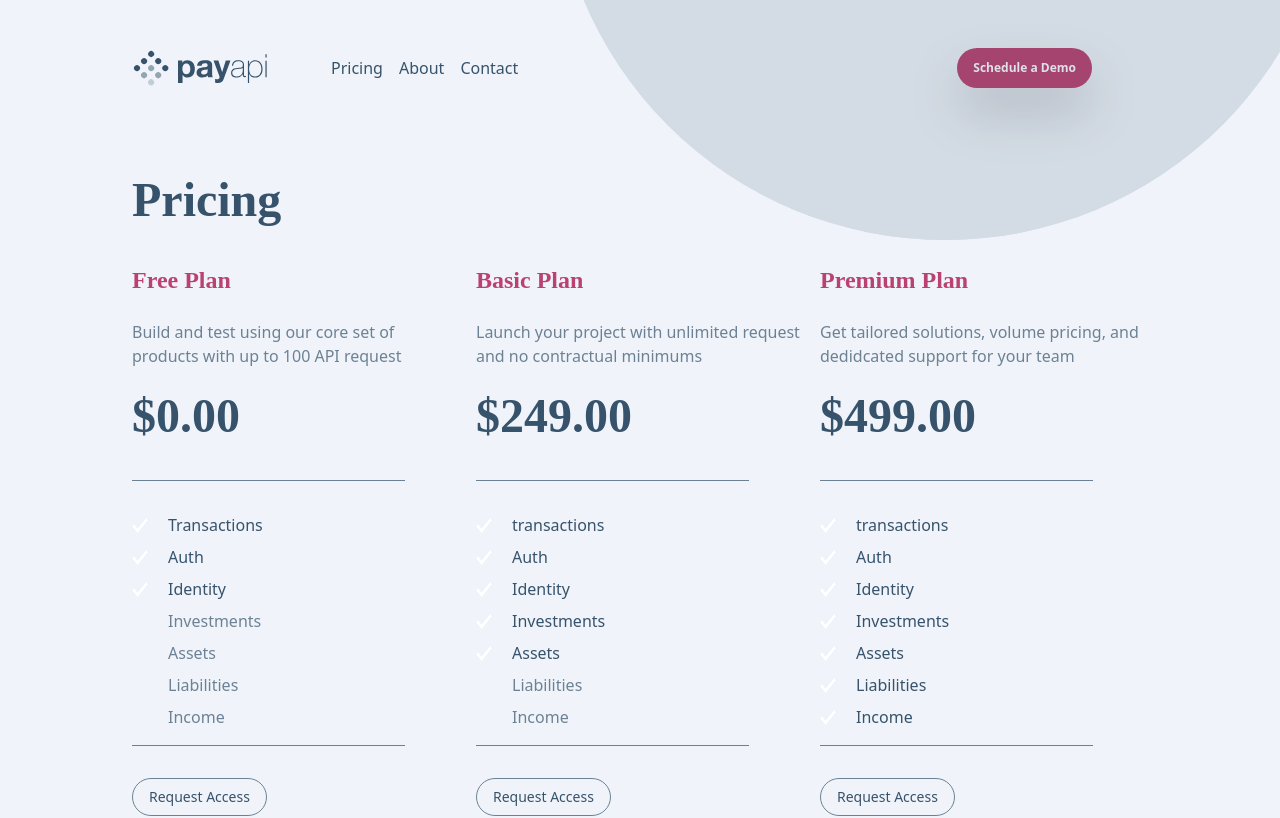
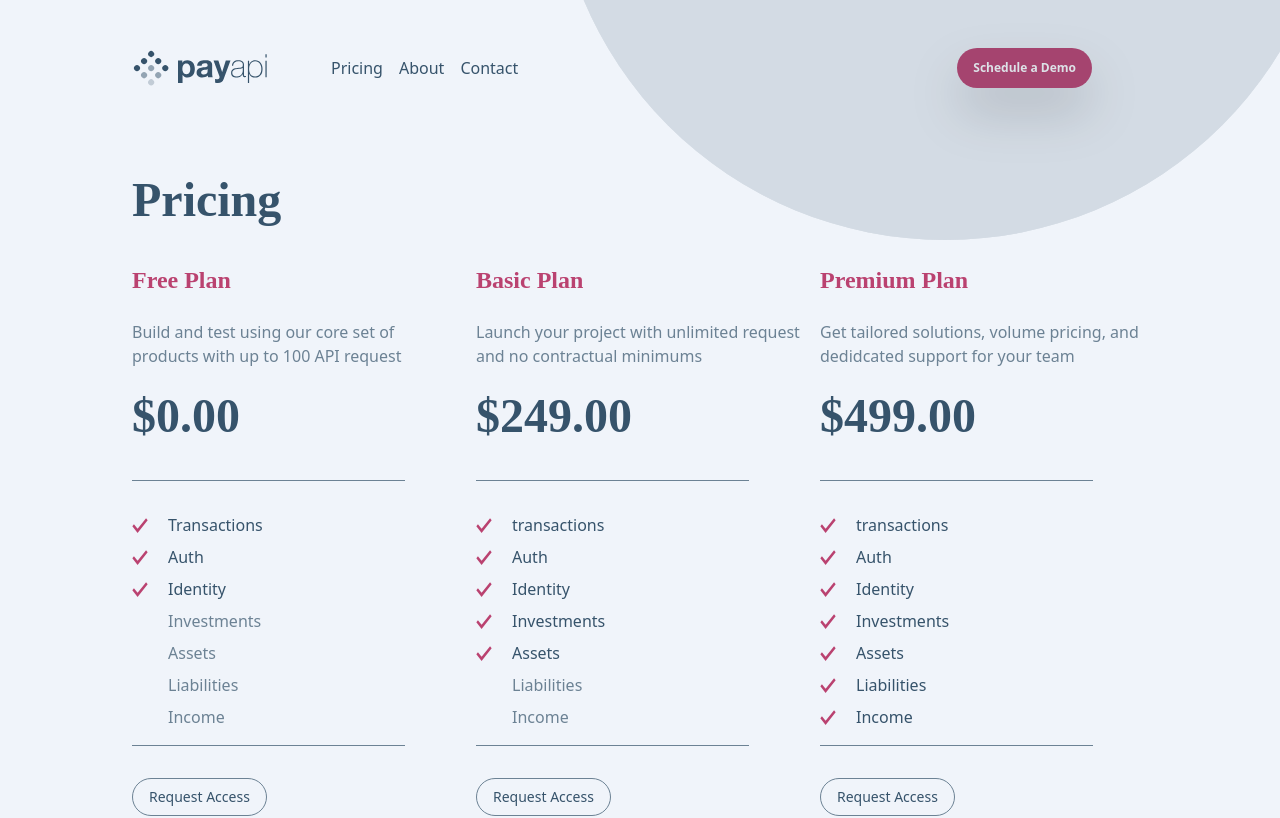
Before and after one commit to QuentinPetton/payApi-multisite, an Angular app: page /pricing in a window 1280 px wide. Shown: the top 818 px of the page. Built offline with nearby package versions, Linux system fonts and the light colour scheme.

Commit message:
fix/pricingPage: check image + hover requestButton

```diff
--- a/src/app/shared/pricing-card/pricing-card.component.html
+++ b/src/app/shared/pricing-card/pricing-card.component.html
@@ -10,7 +10,7 @@
       @for (feature of features; track feature.name) {
         <li class="grid grid-cols-[20px_auto] gap-4 items-center md:justify-start w-full">
           @if (feature.included) {
-            <img src="/assets/shared/desktop/icon-check.svg" alt="check icon" class="w-4 h-4">
+            <img src="/assets/shared/desktop/icon-check-pink.svg" alt="check icon" class="w-4 h-4">
             <span class="text-san-juan-blue">
               {{ feature.name }}
             </span>
@@ -26,7 +26,7 @@
     </ul>
 
     <div class="w-5/6 border-t border-light-san-juan-blue my-4"></div>
-    <button class="rounded-3xl border-1 py-2 px-4 text-sm text-san-juan-blue border-light-san-juan-blue my-4">
+    <button class="cursor-pointer rounded-3xl border-1 py-2 px-4 text-sm text-san-juan-blue border-light-san-juan-blue my-4 hover:text-[#f0f4fa] hover:bg-san-juan-blue">
       Request Access
     </button>
   </div>
```
Also changed, not shown: src/assets/shared/desktop/icon-check-pink.svg (added).
